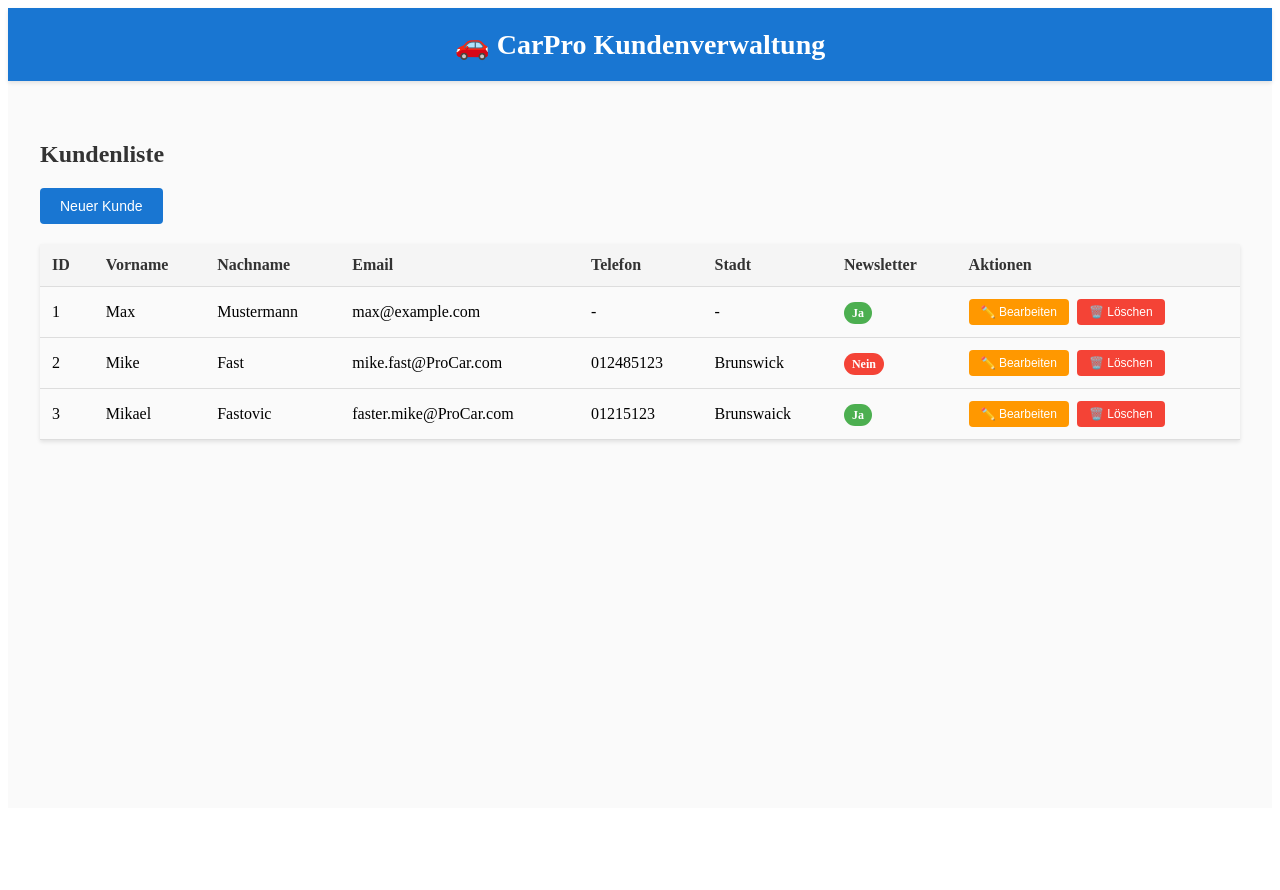
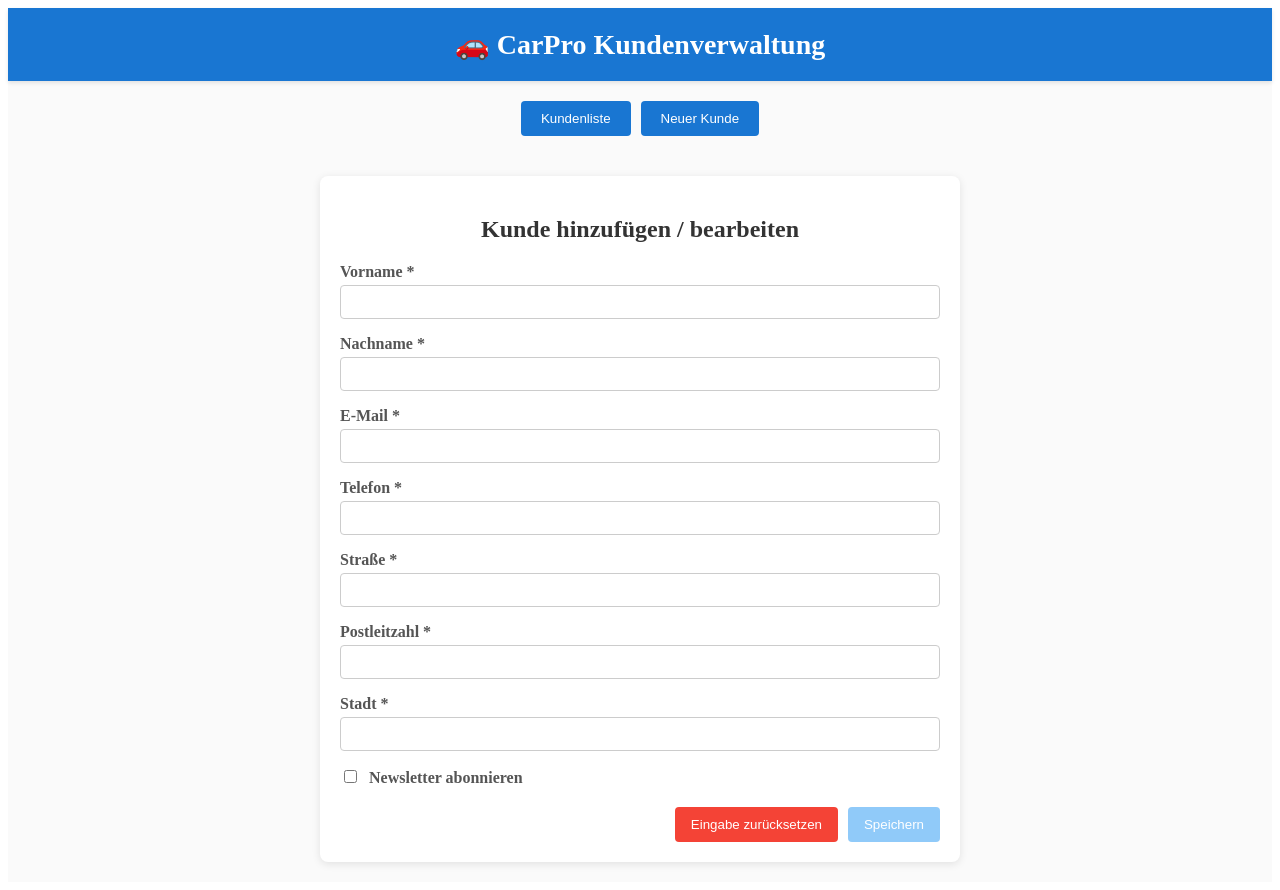
Before and after one commit to Sephir99/CarProManager, an Angular app: page / in a window 1280 px wide. Both pictures are taken after a click on the button "Neuer Kunde". Before the commit the page ends 816 px from the top, so only its background shows below. Built offline with nearby package versions, Linux system fonts and the light colour scheme.

Commit message:
Neuer Kunde anlegbar

```diff
--- a/src/app/app.css
+++ b/src/app/app.css
@@ -19,3 +19,23 @@
   main {
     padding: 20px 0;
   }
+
+.toolbar {
+    display: flex;
+    justify-content: center;
+    gap: 10px;
+    margin: 20px 0;
+  }
+
+.toolbar button {
+  padding: 10px 20px;
+  border: none;
+  background-color: #1976d2;
+  color: white;
+  cursor: pointer;
+  border-radius: 4px;
+}
+
+.toolbar button:hover {
+  background-color: #1565c0;
+}
--- a/src/app/app.html
+++ b/src/app/app.html
@@ -3,7 +3,13 @@
     <h1>🚗 CarPro Kundenverwaltung</h1>
   </header>
 
+  <nav class="toolbar">
+    <button (click)="showList.set(true)">Kundenliste</button>
+    <button (click)="showList.set(false)">Neuer Kunde</button>
+  </nav>
+
   <main>
-    <app-customer-list></app-customer-list>
+    <app-customer-list *ngIf="showList()"></app-customer-list>
+    <app-customer-form *ngIf="!showList()"></app-customer-form>
   </main>
 </div>
--- a/src/app/app.ts
+++ b/src/app/app.ts
@@ -1,12 +1,15 @@
 import { Component, signal } from '@angular/core';
 import { RouterOutlet } from '@angular/router';
-import { CustomerList } from './components/customer-list';
+import { CommonModule } from '@angular/common';
+import { CustomerList } from './components/customer/customer-list/customer-list'
+import { CustomerForm } from './components/customer/customer-form/customer-form';
 @Component({
   selector: 'app-root',
-  imports: [RouterOutlet, CustomerList],
+  imports: [RouterOutlet, CommonModule, CustomerList, CustomerForm],
   templateUrl: './app.html',
   styleUrl: './app.css'
 })
 export class App {
   protected readonly title = signal('CarProManager');
+  showList = signal(true);
 }
--- /dev/null
+++ b/src/app/components/customer/customer-form/customer-form.css
@@ -0,0 +1,71 @@
+/* customer-form.css */
+.form-container {
+    max-width: 600px;
+    margin: 0 auto;
+    padding: 20px;
+    background: white;
+    border-radius: 8px;
+    box-shadow: 0 2px 8px rgba(0,0,0,0.1);
+  }
+
+  .form-container h2 {
+    text-align: center;
+    margin-bottom: 20px;
+    color: #333;
+  }
+
+  .form-row {
+    display: flex;
+    flex-direction: column;
+    margin-bottom: 16px;
+  }
+
+  .form-row label {
+    margin-bottom: 4px;
+    font-weight: 600;
+    color: #555;
+  }
+
+  .form-row input[type="text"],
+  .form-row input[type="email"],
+  .form-row input[type="number"],
+  .form-row input[type="date"] {
+    padding: 8px;
+    border: 1px solid #ccc;
+    border-radius: 4px;
+    font-size: 14px;
+  }
+
+  .form-row input[type="checkbox"] {
+    width: auto;
+    margin-right: 8px;
+  }
+
+  .buttons {
+    display: flex;
+    justify-content: flex-end;
+    gap: 10px;
+  }
+
+  button[type="submit"],
+  button[type="button"] {
+    background-color: #1976d2;
+    color: white;
+    border: none;
+    padding: 10px 16px;
+    border-radius: 4px;
+    cursor: pointer;
+  }
+
+  button[type="submit"]:disabled {
+    background-color: #90caf9;
+    cursor: not-allowed;
+  }
+
+  button[type="button"] {
+    background-color: #f44336;
+  }
+
+  button[type="button"]:hover {
+    background-color: #d32f2f;
+  }
--- /dev/null
+++ b/src/app/components/customer/customer-form/customer-form.html
@@ -0,0 +1,60 @@
+<!-- customer-form.html -->
+<div class="form-container">
+    <h2>Kunde hinzufügen / bearbeiten</h2>
+    <form [formGroup]="form" (ngSubmit)="submit()">
+
+      <!-- customerId wird versteckt, bleibt internal -->
+      <input formControlName="customerId" type="hidden" />
+
+      <div class="form-row">
+        <label for="firstName">Vorname *</label>
+        <input id="firstName" formControlName="firstName" type="text" />
+      </div>
+
+      <div class="form-row">
+        <label for="lastName">Nachname *</label>
+        <input id="lastName" formControlName="lastName" type="text" />
+      </div>
+
+      <div class="form-row">
+        <label for="email">E-Mail *</label>
+        <input id="email" formControlName="email" type="email" />
+      </div>
+
+      <div class="form-row">
+        <label for="phoneNumber">Telefon *</label>
+        <input id="phoneNumber" formControlName="phoneNumber" type="text" />
+      </div>
+
+      <div class="form-row">
+        <label for="street">Straße *</label>
+        <input id="street" formControlName="street" type="text" />
+      </div>
+
+      <div class="form-row">
+        <label for="zipCode">Postleitzahl *</label>
+        <input id="zipCode" formControlName="zipCode" type="number" />
+      </div>
+
+      <div class="form-row">
+        <label for="city">Stadt *</label>
+        <input id="city" formControlName="city" type="text" />
+      </div>
+
+      <div class="form-row">
+        <label>
+          <input formControlName="newsletter" type="checkbox" />
+          Newsletter abonnieren
+        </label>
+      </div>
+
+      <div class="buttons">
+        <button type="button" (click)="form.reset({ customerId: 0, newsletter: false })">
+          Eingabe zurücksetzen
+        </button>
+        <button type="submit" [disabled]="form.invalid">
+          Speichern
+        </button>
+      </div>
+    </form>
+  </div>
--- /dev/null
+++ b/src/app/components/customer/customer-form/customer-form.ts
@@ -0,0 +1,51 @@
+import { Component, OnInit } from '@angular/core';
+import { CommonModule } from '@angular/common';
+import { ReactiveFormsModule, FormBuilder, Validators, FormGroup } from '@angular/forms';
+import { CustomerService } from '../../../services/customer.service';
+import { Customer } from '../../../models/customer.model';
+
+@Component({
+  selector: 'app-customer-form',
+  standalone: true,
+  imports: [CommonModule, ReactiveFormsModule],
+  templateUrl: './customer-form.html',
+  styleUrls: ['./customer-form.css']
+})
+export class CustomerForm implements OnInit {
+  form!: FormGroup;  // erst hier deklariert
+
+  constructor(private fb: FormBuilder, private cs: CustomerService) {}
+
+  ngOnInit(): void {
+    this.form = this.fb.group({
+      customerId: [0],
+      firstName: ['', Validators.required],
+      lastName: ['', Validators.required],
+      email: ['', [Validators.required, Validators.email]],
+      phoneNumber: ['', Validators.required],
+      street: ['', Validators.required],
+      zipCode: [null, Validators.required],
+      city: ['', Validators.required],
+      newsletter: [false]
+    });
+  }
+
+
+  submit(): void {
+    if (this.form.invalid) return;
+
+    const formValue = this.form.value;  // hat auch customerId
+    const { customerId, ...customerData } = formValue;  // ID herausnehmen
+    const newCustomer = customerData as Omit<Customer, 'customerId'>;
+
+    if (customerId === 0) {
+      this.cs.addCustomer(newCustomer);
+    } else {
+      this.cs.updateCustomer(formValue as Customer);
+    }
+
+    this.form.reset({ customerId: 0, newsletter: false });
+    alert('Kunde gespeichert');
+  }
+
+}
--- a/src/app/components/customer-list.html
+++ b/src/app/components/customer/customer-list/customer-list.html
@@ -1,9 +1,5 @@
 <div class="customer-container">
   <h2>Kundenliste</h2>
-
-  <div class="actions">
-    <button class="btn-primary">Neuer Kunde</button>
-  </div>
 
   <table class="customer-table">
     <thead>
--- a/src/app/components/customer-list.ts
+++ b/src/app/components/customer/customer-list/customer-list.ts
@@ -1,7 +1,7 @@
 import { Component, OnInit } from '@angular/core';
 import { Observable } from 'rxjs';
-import { Customer } from '../models/customer.model';
-import { CustomerService } from '../services/customer.service';
+import { Customer } from '../../../models/customer.model';
+import { CustomerService } from '../../../services/customer.service';
 import { AsyncPipe } from '@angular/common'
 @Component({
   selector: 'app-customer-list',
```
Also changed, not shown: src/app/components/customer/customer-list/customer-list.css (renamed from src/app/components/customer-list.css), 2 other files (tests, documents, lock files or other folders).
